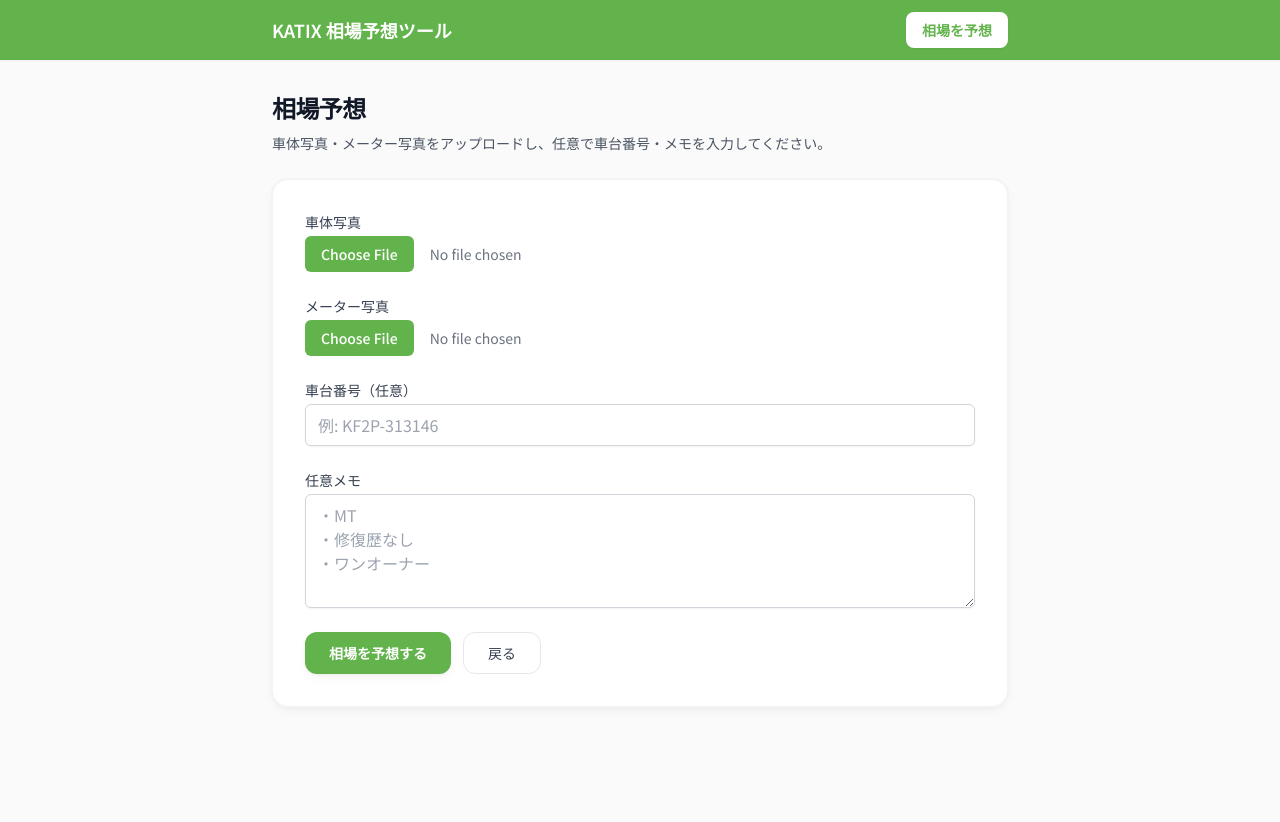
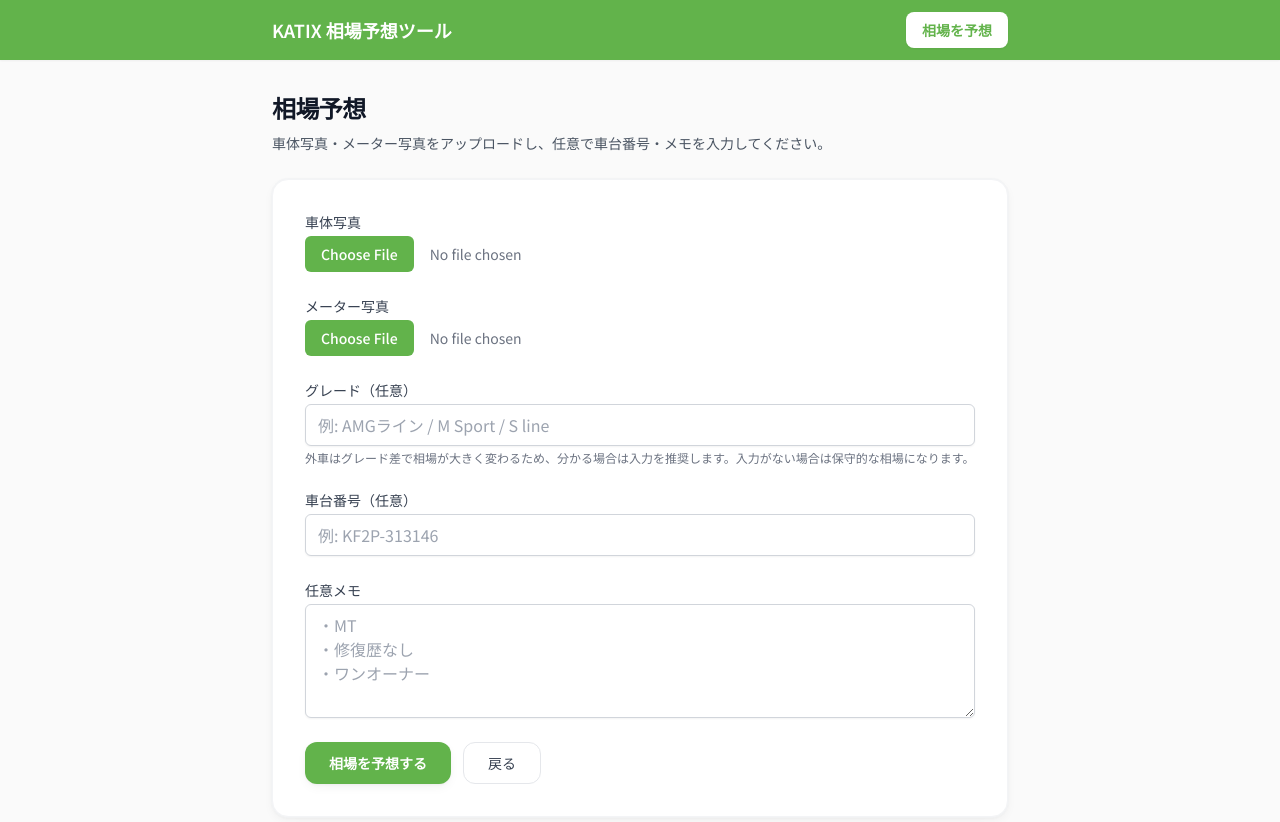
Before and after one commit to shoheitanahara/katix-estimater, a Next.js app: page /estimate in a window 1280 px wide. Shown: the top 822 px of the page. Before the commit the page ends 800 px from the top, so only its background shows below. Built offline with nearby package versions, Linux system fonts and the light colour scheme.

Commit message:
add grade

```diff
--- a/app/api/estimate/route.ts
+++ b/app/api/estimate/route.ts
@@ -15,6 +15,7 @@ export async function POST(request: Request) {
     const formData = await request.formData();
     const exteriorFile = formData.get("exteriorImage") as File | null;
     const meterFile = formData.get("meterImage") as File | null;
+    const grade = (formData.get("grade") as string | null)?.trim() ?? null;
     const vin = (formData.get("vin") as string | null)?.trim() ?? null;
     const memo = (formData.get("memo") as string | null)?.trim() ?? null;
 
@@ -55,6 +56,7 @@ export async function POST(request: Request) {
     const result = await getEstimateFromOpenAI(
       exteriorBase64,
       meterBase64,
+      grade || null,
       vin || null,
       memo || null
     );
--- a/components/estimate-form.tsx
+++ b/components/estimate-form.tsx
@@ -9,6 +9,7 @@ export function EstimateForm() {
   const router = useRouter();
   const [exteriorFile, setExteriorFile] = useState<File | null>(null);
   const [meterFile, setMeterFile] = useState<File | null>(null);
+  const [grade, setGrade] = useState("");
   const [vin, setVin] = useState("");
   const [memo, setMemo] = useState("");
   const [loading, setLoading] = useState(false);
@@ -84,6 +85,7 @@ export function EstimateForm() {
       const formData = new FormData();
       formData.set("exteriorImage", optimizedExterior);
       formData.set("meterImage", optimizedMeter);
+      formData.set("grade", grade);
       formData.set("vin", vin);
       formData.set("memo", memo);
 
@@ -142,6 +144,24 @@ export function EstimateForm() {
         value={meterFile}
         onChange={setMeterFile}
       />
+
+      <div>
+        <label htmlFor="grade" className="block text-sm font-medium text-gray-700">
+          グレード（任意）
+        </label>
+        <input
+          id="grade"
+          type="text"
+          name="grade"
+          value={grade}
+          onChange={(e) => setGrade(e.target.value)}
+          placeholder="例: AMGライン / M Sport / S line"
+          className="mt-1 block w-full rounded-md border border-gray-300 px-3 py-2 shadow-sm focus:border-katix focus:outline-none focus:ring-1 focus:ring-katix"
+        />
+        <p className="mt-1 text-xs text-gray-500">
+          外車はグレード差で相場が大きく変わるため、分かる場合は入力を推奨します。入力がない場合は保守的な相場になります。
+        </p>
+      </div>
 
       <div>
         <label htmlFor="vin" className="block text-sm font-medium text-gray-700">
--- a/lib/openai.ts
+++ b/lib/openai.ts
@@ -15,17 +15,19 @@ function getOpenAIClient(): OpenAI {
  * 車体画像・メーター画像と付帯情報から査定JSONを取得
  * @param exteriorImageBase64 - 車体写真（base64）
  * @param meterImageBase64 - メーター写真（base64）
+ * @param grade - グレード情報（任意）
  * @param vin - 車台番号（任意）
  * @param memo - メモ（任意）
  */
 export async function getEstimateFromOpenAI(
   exteriorImageBase64: string,
   meterImageBase64: string,
+  grade: string | null,
   vin: string | null,
   memo: string | null
 ): Promise<EstimateResult> {
   const openai = getOpenAIClient();
-  const userText = buildUserMessage(vin, memo);
+  const userText = buildUserMessage(grade, vin, memo);
 
   // 最新系モデルは Responses API で利用するのが公式推奨
   let response: unknown;
--- a/lib/prompt.ts
+++ b/lib/prompt.ts
@@ -7,6 +7,7 @@ export const ESTIMATE_SYSTEM_PROMPT = `あなたは日本の中古車業者オ
 ユーザーから次の情報が送られます。
 ・車体写真（外装）
 ・メーター写真
+・グレード（任意）
 ・車台番号（任意）
 ・メモ（任意）
 
@@ -80,6 +81,13 @@ export const ESTIMATE_SYSTEM_PROMPT = `あなたは日本の中古車業者オ
 ・日本の二輪・四輪では、車台番号の**先頭や特定桁にメーカーコード・型式コード・年式コード**が含まれることが多いです。あなたが知っている形式（ホンダのMC型、スズキの型式、トヨタのフレーム番号など）に当てはめて解釈し、車種・世代・年式の推定に必ず反映してください。
 ・番号の一部から「この型式帯」「この年式帯」と絞り込める場合は、画像の車体・メーターと整合するか確認し、矛盾しない範囲で**車両推定を具体化**してください（例：CBR250R と CBR500R の区別、年式の狭い範囲指定）。
 ・車台番号がある場合は、**番号の解釈結果を優先**し、画像だけでは曖昧だった部分を補強してください。解釈できた内容（推定型式・年式帯）は vehicleEstimate に反映し、情報精度が高い場合は価格レンジを狭く設定してください。
+
+---
+
+# グレード入力の扱い（重要）
+
+グレード（任意）が入力されている場合は、車種特定と価格推定で優先的に利用してください。
+特に外車（欧州車など）はグレード・トリム差で相場が大きく変わるため、入力グレードと画像情報が整合するか確認し、整合する場合は推定レンジを適切に狭めてください。
 
 ---
 
@@ -190,8 +198,15 @@ KATIX落札価格は業者オークション中央値より15〜30%低くなる
 /**
  * ユーザーメッセージ用のテキストを組み立てる
  */
-export function buildUserMessage(vin: string | null, memo: string | null): string {
+export function buildUserMessage(
+  grade: string | null,
+  vin: string | null,
+  memo: string | null
+): string {
   const parts: string[] = [];
+  if (grade?.trim()) {
+    parts.push(`【グレード】\n${grade.trim()}`);
+  }
   if (vin?.trim()) {
     parts.push(
       `【車台番号】\n${vin.trim()}\n\n※この番号をあなたの学習データにある車台番号の形式・規則で解釈し、車種・型式・年式の特定に活用してください（外部検索はできません）。`
```
